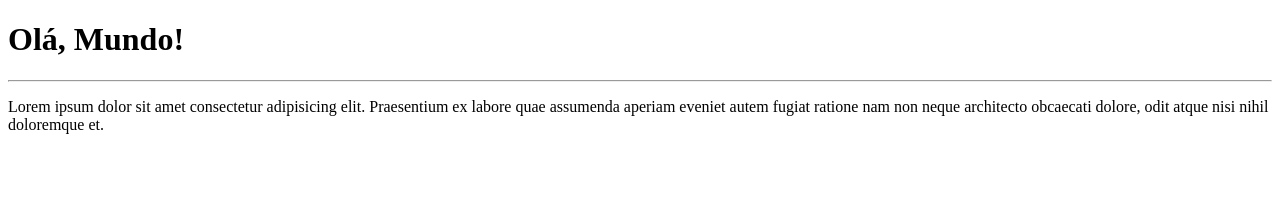
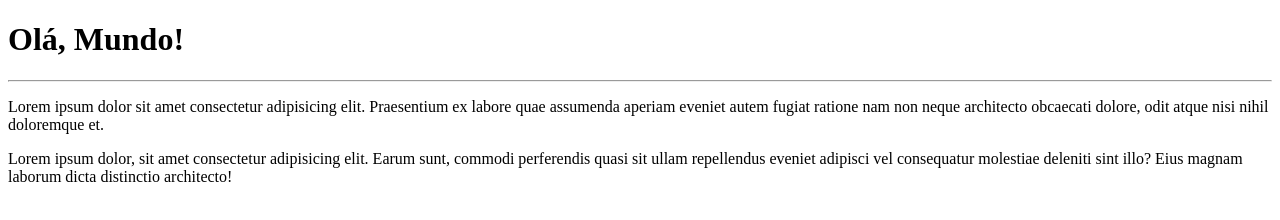
Before and after one commit to JuanCarlos005/Ola-Mundo, a plain HTML site: page site-exemplo/index.html in a window 1280 px wide. Drawn offline with Linux system fonts and the light colour scheme.

Commit message:
adicionei um parágrafo

```diff
--- a/site-exemplo/index.html
+++ b/site-exemplo/index.html
@@ -9,5 +9,6 @@
     <h1>Olá, Mundo!</h1>
     <hr>
     <p>Lorem ipsum dolor sit amet consectetur adipisicing elit. Praesentium ex labore quae assumenda aperiam eveniet autem fugiat ratione nam non neque architecto obcaecati dolore, odit atque nisi nihil doloremque et.</p>
+    <p>Lorem ipsum dolor, sit amet consectetur adipisicing elit. Earum sunt, commodi perferendis quasi sit ullam repellendus eveniet adipisci vel consequatur molestiae deleniti sint illo? Eius magnam laborum dicta distinctio architecto!</p>
 </body>
 </html>
```
